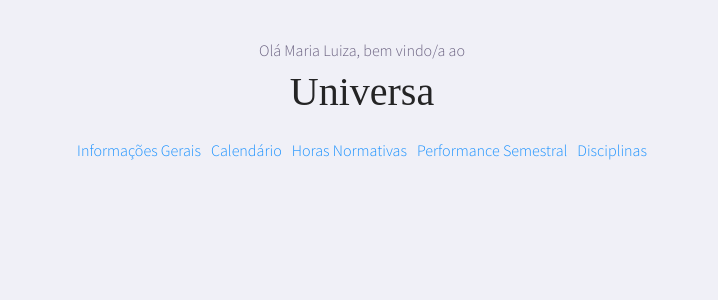
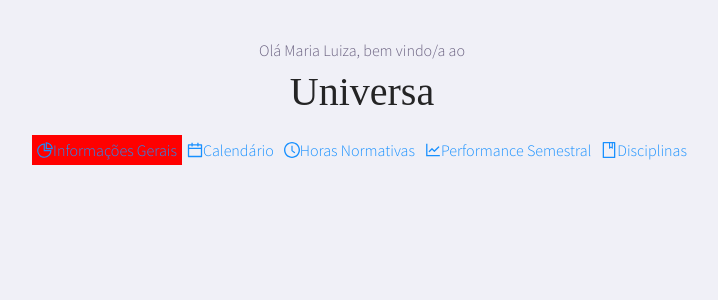
Before and after one commit to comarialuiza/universa, a React (Create React App) app: page / in a window 1280 px wide. Shown: the top 300 px of the page, without its empty margins (278-996 px from the left). Built offline with nearby package versions, Linux system fonts and the light colour scheme; a web font is replaced by a local one.

Commit message:
Create active link on header

```diff
--- a/src/components/Header/index.tsx
+++ b/src/components/Header/index.tsx
@@ -1,9 +1,18 @@
 import React, { useState } from 'react';
+import { PieChartOutlined, CalendarOutlined, ClockCircleOutlined, LineChartOutlined, BookOutlined } from '@ant-design/icons';
 
 import { Container, Title, Welcome, Navigation, NavigationLink } from './styles';
 
 const Header: React.FC = () => {
     const [ user ] = useState('Maria Luiza');
+
+    const [visible, setVisible] = useState(true);
+    const showDrawer = () => {
+        setVisible(true);
+    };
+    const onClose = () => {
+        setVisible(false);
+    };
 
     return (
         <Container>
@@ -11,16 +20,33 @@ const Header: React.FC = () => {
             <Title>Universa</Title>
 
             <Navigation>
-                <NavigationLink to="/dashboard">Informações Gerais</NavigationLink>
+                <NavigationLink activeClassName="activeLink" exact to="/">
+                    <PieChartOutlined />
+                    Informações Gerais
+                </NavigationLink>
 
-                <NavigationLink to="/calendar">Calendário</NavigationLink>
+                <NavigationLink activeClassName="activeLink" to="/calendar">
+                    <CalendarOutlined />
+                    Calendário
+                </NavigationLink>
 
-                <NavigationLink to="/normativehours">Horas Normativas</NavigationLink>
+                <NavigationLink activeClassName="activeLink" to="/normativehours">
+                    <ClockCircleOutlined />
+                    Horas Normativas
+                </NavigationLink>
 
-                <NavigationLink to="/performance">Performance Semestral</NavigationLink>
+                <NavigationLink activeClassName="activeLink" to="/performance">
+                    <LineChartOutlined />
+                    Performance Semestral
+                </NavigationLink>
 
-                <NavigationLink to="/subjects">Disciplinas</NavigationLink>
+                <NavigationLink activeClassName="activeLink" to="/subjects">
+                    <BookOutlined />
+                    Disciplinas
+                </NavigationLink>
             </Navigation>
+
+
         </Container>
     );
 }
--- a/src/components/Header/styles.tsx
+++ b/src/components/Header/styles.tsx
@@ -1,5 +1,5 @@
 import styled from 'styled-components';
-import { Link } from 'react-router-dom';
+import { NavLink } from 'react-router-dom';
 
 export const Container = styled.div`
     text-align: center;
@@ -19,6 +19,10 @@ export const Navigation = styled.nav`
     padding: 5px;
 `;
 
-export const NavigationLink = styled(Link)`
+export const NavigationLink = styled(NavLink)`
     padding: 5px;
+
+    &&.activeLink {
+        background-color: red;
+    }
 `;
--- a/src/pages/Calendar/index.tsx
+++ b/src/pages/Calendar/index.tsx
@@ -1,6 +1,8 @@
 import React, { useState } from 'react';
 import Calendar from 'rc-year-calendar';
 import moment from 'moment';
+
+import Header from '../../components/Header';
 
 import dataSource from '../../utils/calendarMockData';
 
@@ -16,6 +18,8 @@ const CalendarContainer: React.FC = () => {
   const [ language ] = useState('pt');
 
   return (
+    <>
+      <Header />
       <Container>
         <Calendar
           dataSource={ dataSource }
@@ -29,6 +33,7 @@ const CalendarContainer: React.FC = () => {
           </div>
         )) }
       </Container>
+    </>
   );
 }
 
--- a/src/pages/Performance/index.tsx
+++ b/src/pages/Performance/index.tsx
@@ -29,7 +29,7 @@ const Performance: React.FC = () => {
       <Container>
         <PerformanceContainer>
           { subjectsMock.filter(status => status.active === true).map((semester: SemesterData) => (
-              <Semester semester={ semester }/>
+            <Semester semester={ semester }/>
           )) }
         </PerformanceContainer>
       </Container>
```
Lines whose indentation alone changed are shown as unchanged.
